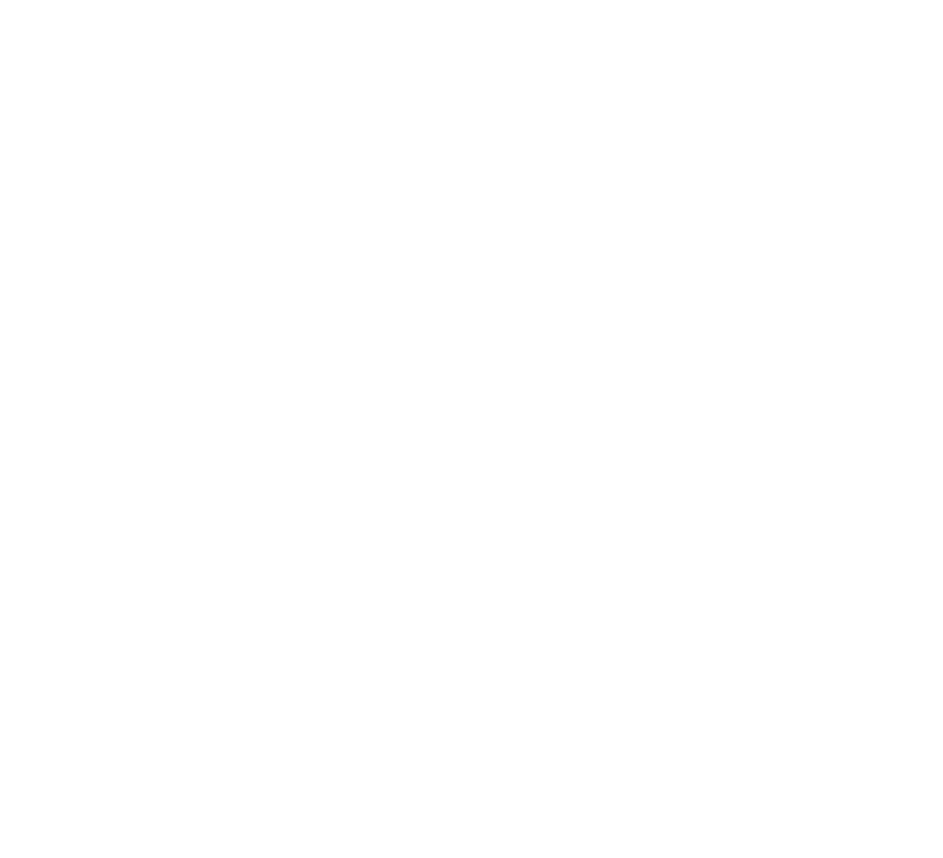
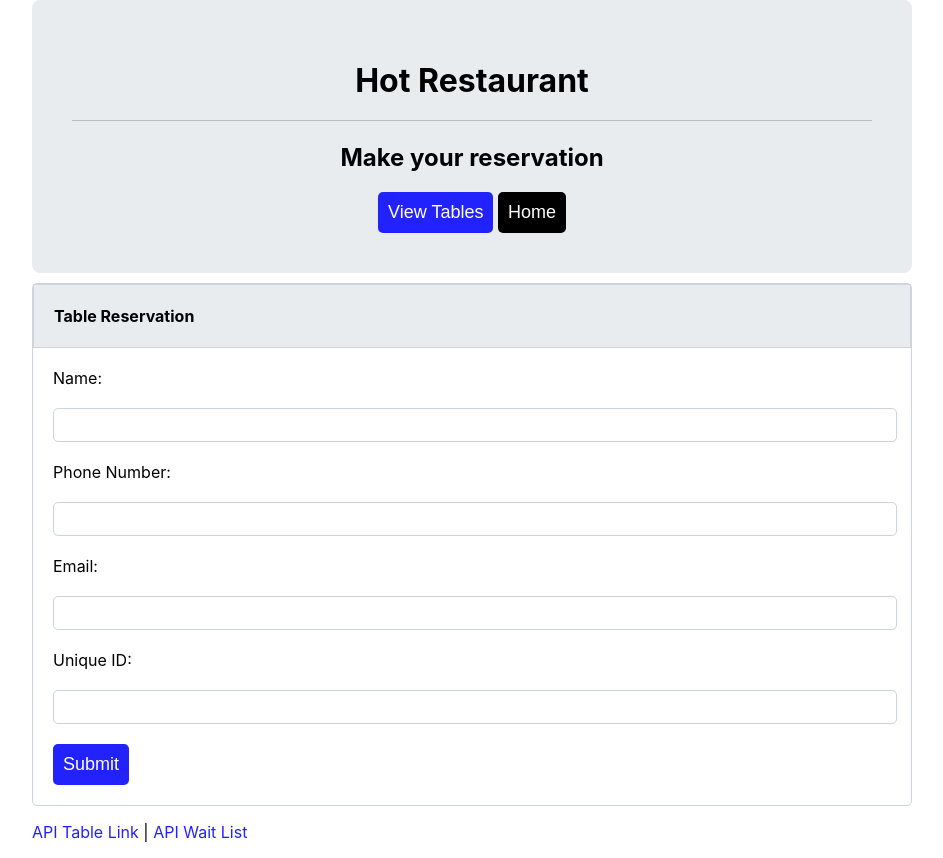
Before and after one commit to harben31/hot_restaurant, a website: page reso.html in a window 1280 px wide. Shown: the whole page, without its empty margins (168-1111 px from the left). Before the commit the page ends 800 px from the top, so only its background shows below. Drawn offline with Linux system fonts and the light colour scheme.

Commit message:
creating reso page and give it style

```diff
--- a/assets/css/style.css
+++ b/assets/css/style.css
@@ -5,7 +5,7 @@ body{
 
 .container{
     text-align: center;
-    background-color: rgb(241, 241, 241);
+    background-color:  #E9ECEF;
     padding: 40px;
     border-radius: 8px;
 
@@ -37,6 +37,18 @@ body{
 .rBtn:hover{
     background-color: rgb(250, 84, 84);
 }
+.hBtn{
+    background-color: black;
+    border: black;
+    color: white;
+    border-radius: 5px;
+    padding: 10px;
+    font-size: 18px;
+}
+.hBtn:hover{
+    background-color: rgb(46, 43, 43);
+
+}
 
 a{
     text-decoration: none;
@@ -45,3 +57,37 @@ a{
 a:hover{
     text-decoration: underline;
 }
+.waitList{
+    margin-top:10px ;
+    border: 1px solid #CED4DA;
+    border-radius: 5px;
+}
+.waitHeading{
+    background-color:  #E9ECEF;
+    border: 1px solid #CED4DA;
+    padding-left: 20px;
+
+}
+.waitBody{
+    padding: 20px;
+   ;
+}
+.sBtn{
+    background-color: rgb(34, 34, 255);
+    border:rgb(34, 34, 255);
+    color: white;
+    border-radius: 5px;
+    padding: 10px;
+    font-size: 18px;
+}
+.sBtn:hover{
+    background-color: rgb(82, 82, 248);
+}
+#name,
+#phone,#email,#id{
+    width: 100%;
+    height: 30px;
+    border: 1px solid #CED4DA;
+    border-radius: 5px;
+
+}
--- a/reso.html
+++ b/reso.html
@@ -0,0 +1,48 @@
+<!DOCTYPE html>
+<html lang="en">
+<head>
+    <meta charset="UTF-8">
+    <meta name="viewport" content="width=device-width, initial-scale=1.0">
+    <link rel="stylesheet" href="./assets/css/style.css">
+    <title>Reservation</title>
+</head>
+<body>
+    <header>
+        <div class="container">
+            <h1 class="headerTitle">Hot Restaurant</h1>
+            <h2>Make your reservation</h2>
+            <div class="button">
+                <a href="#"><button type="button" class="vBtn">View Tables</button></a>
+                <a href="#"><button type="button" class="hBtn">Home</button></a>
+            </div>
+        </div>
+    </header>
+    <main>
+        <div class="waitList">
+            <div class="waitHeading">
+                <h4>Table Reservation</h4>
+            </div>
+            <div class="waitBody">
+                <!-- waitTable will go here -->
+                <form action="/action_page.php">
+                    <label for="name">Name: </label><br><br>
+                    <input type="text" id="name" name="name"><br><br>
+                    <label for="phone">Phone Number: </label><br><br>
+                    <input type="text" id="phone" name="phone"><br><br>
+                    <label for="email">Email: </label><br><br>
+                    <input type="text" id="email" name="email"><br><br>
+                    <label for="id">Unique ID: </label><br><br>
+                    <input type="text" id="id" name="id"><br><br>
+                    <input type="submit" value="Submit" class="sBtn">
+                  </form>
+            </div>
+        </div>
+    </main>
+    <footer class="footer">
+        <div>
+            <p><a href="#">API Table Link</a> | <a href="#">API Wait List</a></p>
+        </div>
+      </footer>
+
+</body>
+</html>
```
